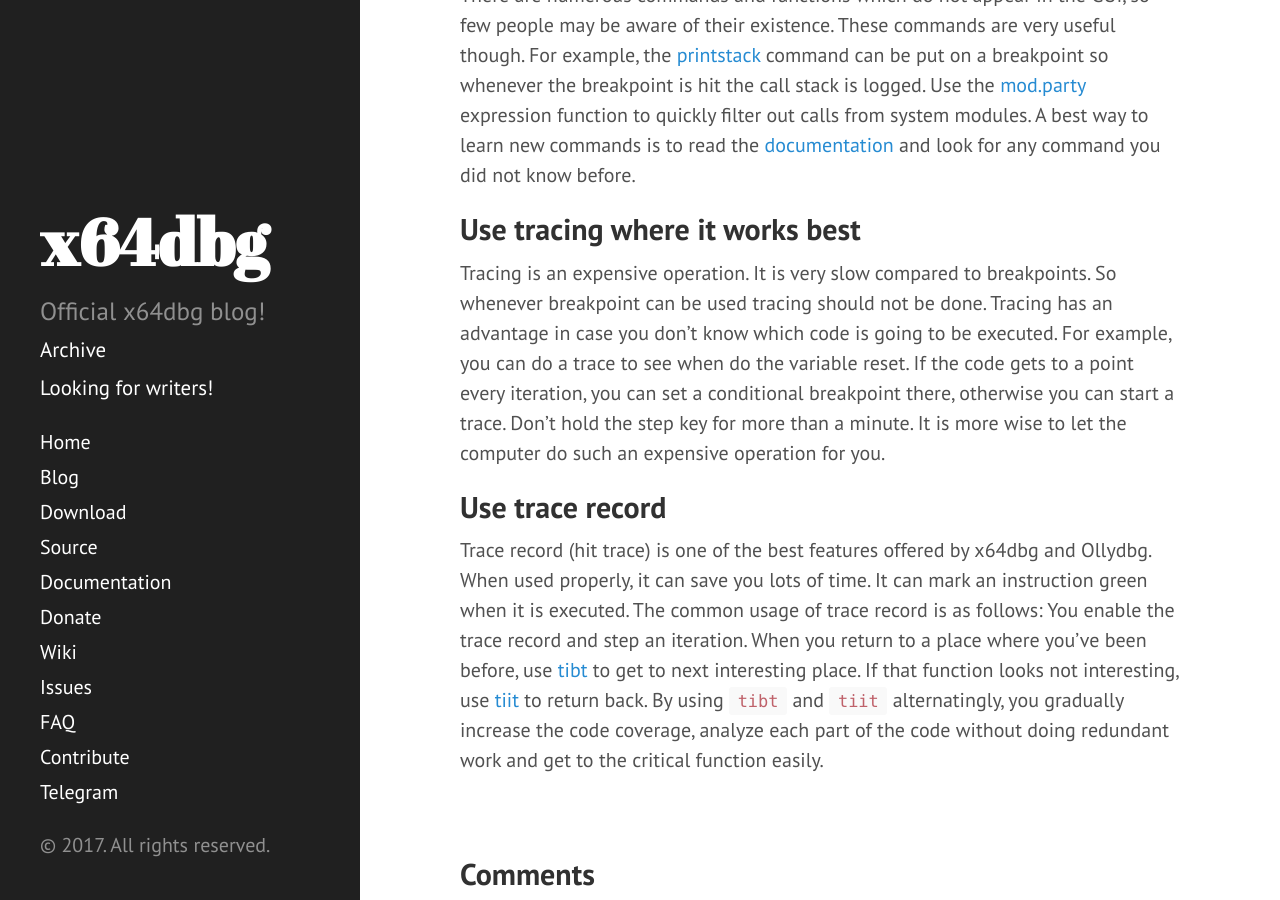
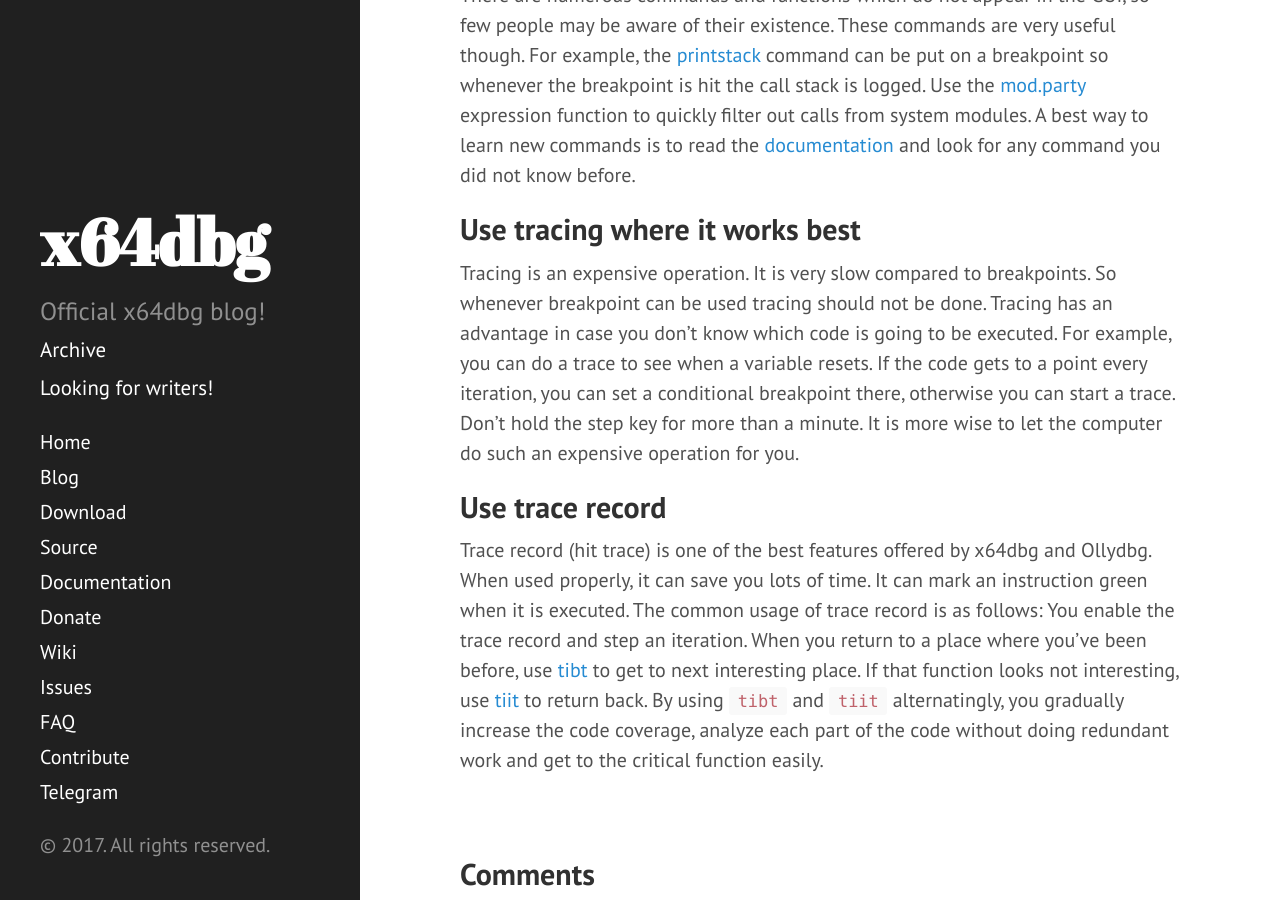
Before and after one commit to x64dbg/blog, a Jekyll site: the page built from _posts/2017-04-20-use-x64dbg-better.md, in a window 1280 px wide and 900 px high, scrolled down 1340 px. Built offline with Jekyll 4.4.1, drawn with Linux system fonts in a browser that asks for light colours; nearby versions of some CDN libraries; comment, search, counter and statistics services are not loaded.

Commit message:
Update 2017-04-20-use-x64dbg-better.md

```diff
--- a/_posts/2017-04-20-use-x64dbg-better.md
+++ b/_posts/2017-04-20-use-x64dbg-better.md
@@ -25,7 +25,7 @@
 
 ## Use tracing where it works best
 
-Tracing is an expensive operation. It is very slow compared to breakpoints. So whenever breakpoint can be used tracing should not be done. Tracing has an advantage in case you don't know which code is going to be executed. For example, you can do a trace to see when do the variable reset. If the code gets to a point every iteration, you can set a conditional breakpoint there, otherwise you can start a trace. Don't hold the step key for more than a minute. It is more wise to let the computer do such an expensive operation for you.
+Tracing is an expensive operation. It is very slow compared to breakpoints. So whenever breakpoint can be used tracing should not be done. Tracing has an advantage in case you don't know which code is going to be executed. For example, you can do a trace to see when a variable resets. If the code gets to a point every iteration, you can set a conditional breakpoint there, otherwise you can start a trace. Don't hold the step key for more than a minute. It is more wise to let the computer do such an expensive operation for you.
 
 ## Use trace record
 
```
